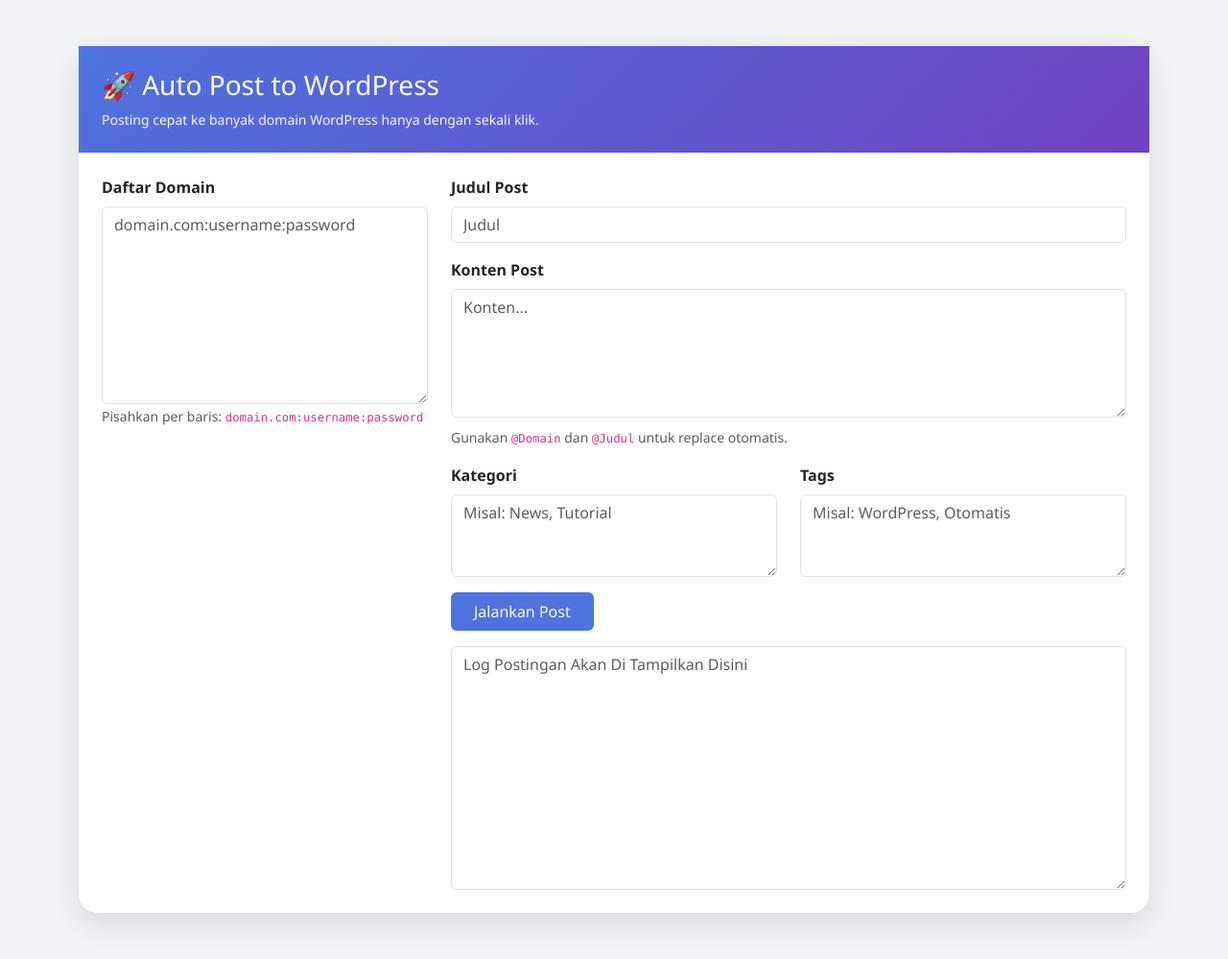
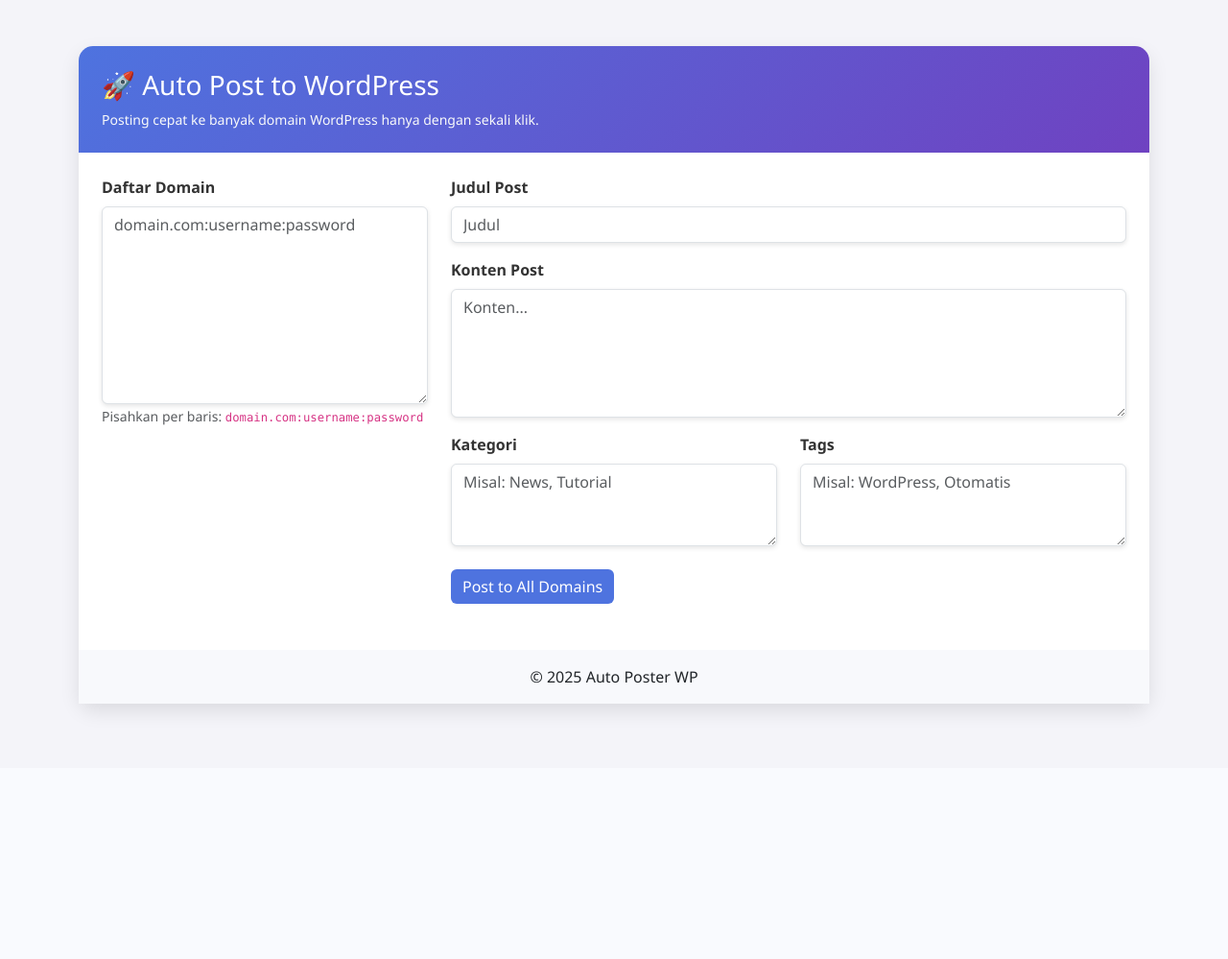
Before and after one commit to msofyanmurtadlo/Poster-WP-Flesk, a Flask app: template templates/index.html in a window 1280 px wide. Shown: the whole page at 96% size. After the commit the page ends 747 px from the top, so only its background shows below. Run offline with Flask 3, Linux system fonts and the light colour scheme; the template is opened without the code that fills it, so the values that code supplies are empty.

Commit message:
pembaruan

```diff
--- a/app.py
+++ b/app.py
@@ -1,143 +1,103 @@
-import requests
 from flask import Flask, render_template, request, jsonify
+import asyncio
+import aiohttp
+import base64
 
 app = Flask(__name__)
 
-# Fungsi untuk membuat postingan di beberapa domain
-def create_posts_for_domains(domains, post_title, post_content, categories, tags):
-    domain_results = {}
+async def post_to_wordpress(session, domain, username, password, post_data):
+    auth = base64.b64encode(f'{username}:{password}'.encode()).decode()
+    headers = {
+        'Authorization': f'Basic {auth}',
+        'Content-Type': 'application/json'
+    }
+    url = f'https://{domain}/wp-json/wp/v2/posts'
 
-    for domain_data in domains:
-        parts = domain_data.split(":")
-        if len(parts) != 3:
-            domain_results[domain_data] = "Format tidak valid"
-            continue
+    try:
+        async with session.post(url, headers=headers, json=post_data) as response:
+            if response.status == 201:
+                return f'Successfully posted to {domain}'
+            else:
+                response_text = await response.text()
+                return f'Failed to post to {domain}: HTTP {response.status} - {response_text}'
+    except Exception as e:
+        return f'Error posting to {domain}: {str(e)}'
 
-        domain, username, password = parts
-        cat_ids = get_category_ids(domain, username, password, categories)
-        tag_ids = get_tag_ids(domain, username, password, tags)
+async def get_category_ids(session, domain, username, password, categories):
+    ids = []
+    for category in categories:
+        url = f"https://{domain}/wp-json/wp/v2/categories?search={category}"
+        auth = base64.b64encode(f'{username}:{password}'.encode()).decode()
+        headers = {'Authorization': f'Basic {auth}'}
 
-        post_data = {
-            'title': post_title,
-            'content': post_content.replace('@Domain', domain).replace('@Judul', post_title),
-            'status': 'draft',
-            'categories': cat_ids,
-            'tags': tag_ids
-        }
-
-        response = requests.post(
-            f'https://{domain}/wp-json/wp/v2/posts',
-            auth=(username, password),
-            json=post_data
-        )
-
-        if response.status_code == 201:
-            domain_results[domain] = True
-        else:
-            domain_results[domain] = f"HTTP {response.status_code}"
-
-    return domain_results
-
-# Fungsi untuk mendapatkan ID kategori
-def get_category_ids(domain, username, password, categories):
-    ids = []
-    for name in categories:
-        response = requests.get(
-            f'https://{domain}/wp-json/wp/v2/categories',
-            params={'search': name},
-            auth=(username, password)
-        )
-
-        if response.status_code == 200:
-            data = response.json()
-            if data and 'id' in data[0]:
-                ids.append(data[0]['id'])
-            else:
-                created = create_category(domain, username, password, name)
-                if created:
-                    ids.append(created)
+        try:
+            async with session.get(url, headers=headers) as response:
+                if response.status == 200:
+                    data = await response.json()
+                    if data:
+                        ids.append(data[0]['id'])
+                    else:
+                        created_id = await create_category(session, domain, username, password, category)
+                        ids.append(created_id)
+        except Exception as e:
+            print(f"Error fetching category '{category}' on {domain}: {str(e)}")
     return ids
 
-# Fungsi untuk mendapatkan ID tag
-def get_tag_ids(domain, username, password, tags):
+async def get_tag_ids(session, domain, username, password, tags):
     ids = []
-    for name in tags:
-        response = requests.get(
-            f'https://{domain}/wp-json/wp/v2/tags',
-            params={'search': name},
-            auth=(username, password)
-        )
+    for tag in tags:
+        url = f"https://{domain}/wp-json/wp/v2/tags?search={tag}"
+        auth = base64.b64encode(f'{username}:{password}'.encode()).decode()
+        headers = {'Authorization': f'Basic {auth}'}
 
-        if response.status_code == 200:
-            data = response.json()
-            if data and 'id' in data[0]:
-                ids.append(data[0]['id'])
-            else:
-                created = create_tag(domain, username, password, name)
-                if created:
-                    ids.append(created)
+        try:
+            async with session.get(url, headers=headers) as response:
+                if response.status == 200:
+                    data = await response.json()
+                    if data:
+                        ids.append(data[0]['id'])
+                    else:
+                        created_id = await create_tag(session, domain, username, password, tag)
+                        ids.append(created_id)
+        except Exception as e:
+            print(f"Error fetching tag '{tag}' on {domain}: {str(e)}")
     return ids
 
-# Fungsi untuk membuat kategori jika tidak ada
-def create_category(domain, username, password, name):
-    response = requests.post(
-        f'https://{domain}/wp-json/wp/v2/categories',
-        auth=(username, password),
-        json={'name': name}
-    )
-    if response.status_code == 201:
-        return response.json().get('id')
-    return None
+async def post_to_multiple_domains(domains, post_title, post_content, categories, tags):
+    post_data = {
+        'title': post_title,
+        'content': post_content,
+        'status': 'draft',
+    }
 
-# Fungsi untuk membuat tag jika tidak ada
-def create_tag(domain, username, password, name):
-    response = requests.post(
-        f'https://{domain}/wp-json/wp/v2/tags',
-        auth=(username, password),
-        json={'name': name}
-    )
-    if response.status_code == 201:
-        return response.json().get('id')
-    return None
+    async with aiohttp.ClientSession() as session:
+        tasks = []
+        for domain, username, password in domains:
+            cat_ids = await get_category_ids(session, domain, username, password, categories)
+            tag_ids = await get_tag_ids(session, domain, username, password, tags)
+            post_data['categories'] = cat_ids
+            post_data['tags'] = tag_ids
+            task = post_to_wordpress(session, domain, username, password, post_data)
+            tasks.append(task)
 
-@app.route('/')
-def index():
-    return render_template('index.html')
+        return await asyncio.gather(*tasks)
 
-@app.route('/submit', methods=['POST'])
+@app.route('/submit_post', methods=['POST'])
 def submit_post():
     post_title = request.form['postTitle']
     post_content = request.form['postContent']
     domain_input = request.form['domain']
-    categories = request.form['categories']
-    tags = request.form['tags']
+    categories = request.form['categories'].split(',')
+    tags = request.form['tags'].split(',')
 
-    if not post_title or not post_content:
-        return jsonify({'message': 'Judul dan konten harus diisi.'})
-    elif not domain_input:
-        return jsonify({'message': 'Harap masukkan domain.'})
-    else:
-        domains = [d.strip() for d in domain_input.split('\n') if d.strip()]
-        categories = [c.strip() for c in categories.split(',') if c.strip()]
-        tags = [t.strip() for t in tags.split(',') if t.strip()]
+    domains = [tuple(domain.strip().split(':')) for domain in domain_input.splitlines()]
 
-        if not categories:
-            return jsonify({'message': 'Kategori tidak boleh kosong.'})
-        elif not tags:
-            return jsonify({'message': 'Tag tidak boleh kosong.'})
-        else:
-            domain_results = create_posts_for_domains(domains, post_title, post_content, categories, tags)
+    loop = asyncio.new_event_loop()
+    asyncio.set_event_loop(loop)
+    tasks = loop.run_until_complete(post_to_multiple_domains(domains, post_title, post_content, categories, tags))
 
-            success_domains = [domain for domain, result in domain_results.items() if result is True]
-            failed_domains = [f"{domain} ({result})" for domain, result in domain_results.items() if result is not True]
-
-            response_message = ''
-            if success_domains:
-                response_message += '\n'.join([f"{domain} berhasil" for domain in success_domains]) + '\n'
-            if failed_domains:
-                response_message += '\n'.join([f"{domain} gagal" for domain in failed_domains]) + '\n'
-
-            return jsonify({'message': response_message})
+    # Mengembalikan log sebagai response JSON
+    return jsonify({'log': '\n'.join(tasks)})
 
 if __name__ == '__main__':
     app.run(debug=True)
--- a/templates/index.html
+++ b/templates/index.html
@@ -2,26 +2,44 @@
 <html lang="id">
 <head>
     <meta charset="UTF-8">
-    <title>WP POSTER</title>
-    <link rel="icon" href="https://s.w.org/favicon.ico" type="image/x-icon">
+    <title>Auto Post ke WordPress</title>
     <link href="https://cdn.jsdelivr.net/npm/bootstrap@5.3.0-alpha1/dist/css/bootstrap.min.css" rel="stylesheet">
     <script src="https://code.jquery.com/jquery-3.6.0.min.js"></script>
     <style>
-        body { background-color: #f0f2f5; font-family: 'Segoe UI', Tahoma, Geneva, Verdana, sans-serif; }
-        .main-card { border-radius: 20px; box-shadow: 0 10px 30px rgba(0,0,0,0.1); background: white; }
+        body { background-color: #f4f4f9; font-family: 'Segoe UI', Tahoma, Geneva, Verdana, sans-serif; }
+        .main-card { border-radius: 15px; box-shadow: 0 8px 20px rgba(0, 0, 0, 0.1); background: #ffffff; }
         .card-header-custom {
             background: linear-gradient(135deg, #4e73df, #6f42c1);
             color: white;
             padding: 1.5rem;
+            border-top-left-radius: 15px;
+            border-top-right-radius: 15px;
         }
-        .form-label { font-weight: 600; }
-        textarea, input { border-radius: 10px; }
+        .form-label { font-weight: 600; color: #333; }
+        textarea, input { border-radius: 10px; box-shadow: 0 2px 5px rgba(0,0,0,0.1); }
         .btn-primary {
             background-color: #4e73df;
             border: none;
             transition: all 0.3s ease;
         }
         .btn-primary:hover { background-color: #375ab6; }
+        .card-footer {
+            background-color: #f8f9fc;
+            border-bottom-left-radius: 15px;
+            border-bottom-right-radius: 15px;
+            padding: 1rem;
+            text-align: center;
+        }
+        #logOutput {
+            background-color: #f1f1f1;
+            color: #000;
+            font-family: monospace;
+            white-space: pre-wrap;
+            word-wrap: break-word;
+        }
+        .error { color: red; }
+        .success { color: green; }
+        .info { color: blue; }
     </style>
 </head>
 <body>
@@ -36,66 +54,60 @@
                 <div class="row">
                     <div class="col-md-4 mb-3">
                         <label class="form-label">Daftar Domain</label>
-                        <textarea name="domain" class="form-control" rows="8" placeholder="domain.com:username:password">{{ request.form['domain'] if request.form else '' }}</textarea>
+                        <textarea name="domain" class="form-control" rows="8" placeholder="domain.com:username:password"></textarea>
                         <small class="text-muted">Pisahkan per baris: <code>domain.com:username:password</code></small>
                     </div>
                     <div class="col-md-8">
                         <label class="form-label">Judul Post</label>
-                        <input name="postTitle" class="form-control mb-3" placeholder="Judul" value="{{ request.form['postTitle'] if request.form else '' }}">
+                        <input name="postTitle" class="form-control mb-3" placeholder="Judul">
 
                         <label class="form-label">Konten Post</label>
-                        <textarea name="postContent" class="form-control mb-2" rows="5" placeholder="Konten...">{{ request.form['postContent'] if request.form else '' }}</textarea>
-                        <small class="text-muted">Gunakan <code>@Domain</code> dan <code>@Judul</code> untuk replace otomatis.</small>
+                        <textarea name="postContent" class="form-control mb-2" rows="5" placeholder="Konten..."></textarea>
 
                         <div class="row mt-3 mb-2">
                             <div class="col">
                                 <label class="form-label">Kategori</label>
-                                <textarea name="categories" class="form-control" rows="3" placeholder="Misal: News, Tutorial">{{ request.form['categories'] if request.form else '' }}</textarea>
+                                <textarea name="categories" class="form-control" rows="3" placeholder="Misal: News, Tutorial"></textarea>
                             </div>
                             <div class="col">
                                 <label class="form-label">Tags</label>
-                                <textarea name="tags" class="form-control" rows="3" placeholder="Misal: WordPress, Otomatis">{{ request.form['tags'] if request.form else '' }}</textarea>
+                                <textarea name="tags" class="form-control" rows="3" placeholder="Misal: WordPress, Otomatis"></textarea>
                             </div>
                         </div>
 
-                        <button type="submit" class="btn btn-primary mt-2 px-4 py-2" id="submitButton">Jalankan Post</button>
-
-                        <!-- Textarea untuk log -->
-                        <textarea id="responseLog" class="form-control mt-3" rows="10" placeholder="Log Postingan Akan Di Tampilkan Disini" readonly></textarea>
+                        <button type="submit" class="btn btn-primary btn-block mt-3">Post to All Domains</button>
                     </div>
                 </div>
             </form>
+
+            <div id="logOutput" class="mt-4"></div>
         </div>
+        <div class="card-footer">© 2025 Auto Poster WP</div>
     </div>
 </div>
 
 <script>
 $(document).ready(function() {
-        $('#postForm').on('submit', function(e) {
-            e.preventDefault();  // Mencegah halaman reload
-            var formData = $(this).serialize();  // Mengambil data form
+    $("#postForm").on("submit", function(e) {
+        e.preventDefault();  // Mencegah reload halaman
 
-            // Mengubah teks tombol menjadi "Memulai"
-            $('#submitButton').text('Memulai...');
-            $('#submitButton').prop('disabled', true); // Menonaktifkan tombol selama proses
+        var formData = $(this).serialize();  // Mengambil data dari form
 
-            // Update textarea log dengan pesan "Sedang Proses..."
-            $('#responseLog').val('Sedang Proses...');
+        // Tampilkan loading message
+        $("#logOutput").html("<p class='info'>Posting sedang diproses...</p>");
 
+        // Kirim data ke server menggunakan AJAX
         $.ajax({
-                type: 'POST',
-                url: '/submit',  // Endpoint untuk menerima request POST
-                data: formData,
+            type: "POST",
+            url: "/submit_post",  // URL endpoint yang akan dipanggil
+            data: formData,       // Data form yang akan dikirim
             success: function(response) {
-                    // Menampilkan log response dari server setelah proses selesai
-                    $('#responseLog').val(response.message);  // Mengupdate textarea dengan response
-                    $('#submitButton').text('Jalankan Post'); // Mengubah teks tombol kembali
-                    $('#submitButton').prop('disabled', false); // Mengaktifkan kembali tombol
+                // Tampilkan hasil log setelah sukses
+                $("#logOutput").html(response.log);
             },
-                error: function() {
-                    $('#responseLog').val('Terjadi kesalahan saat mengirim data.');
-                    $('#submitButton').text('Jalankan Post');
-                    $('#submitButton').prop('disabled', false);
+            error: function(xhr, status, error) {
+                // Menangani error jika ada
+                $("#logOutput").html("<p class='error'>Terjadi kesalahan: " + error + "</p>");
             }
         });
     });
```
Lines whose indentation alone changed are shown as unchanged.
